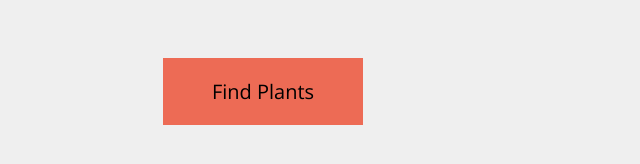
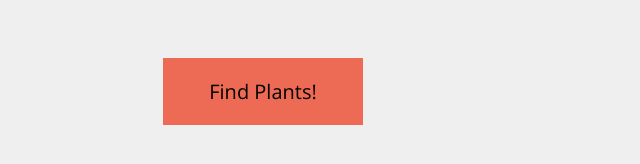
Before and after one commit to jennifer-collins/plants, a plain HTML site: page index.html in a window 1280 px wide. Shown: the part 229-393 px from the top of the page, 377-1017 px from the left. Drawn offline with nearby package versions, Linux system fonts and the light colour scheme.

Commit message:
added character

```diff
--- a/index.html
+++ b/index.html
@@ -14,7 +14,7 @@
             <h1>House plants that even you cannot kill.</h1>
             <form class="feedbackForm">
                 <!-- WRITE YOUR INPUT MARK UP HERE -->
-                <button>Find Plants</button>
+                <button>Find Plants!</button>
             </form>
         </header>
     </body>
```
